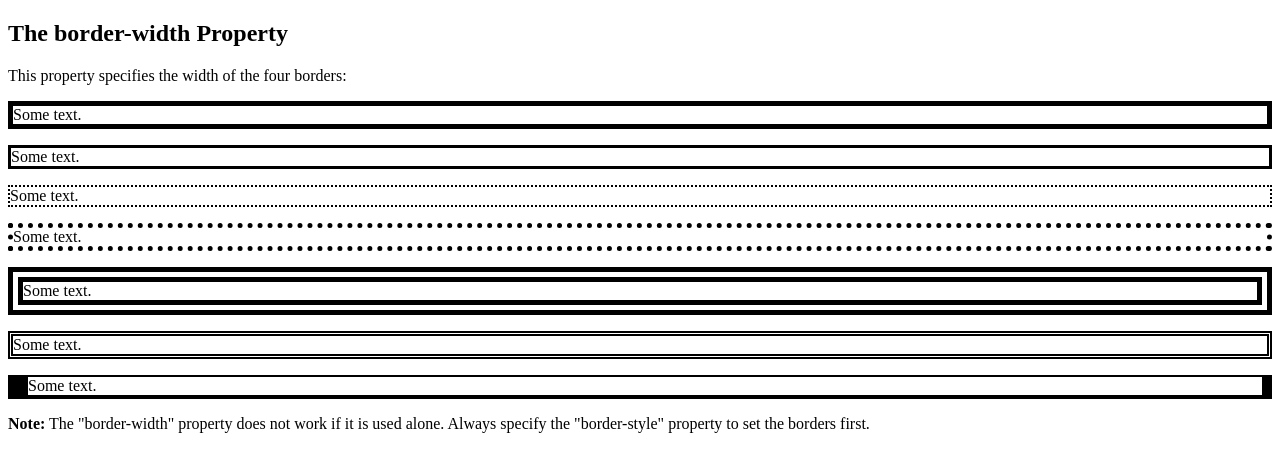
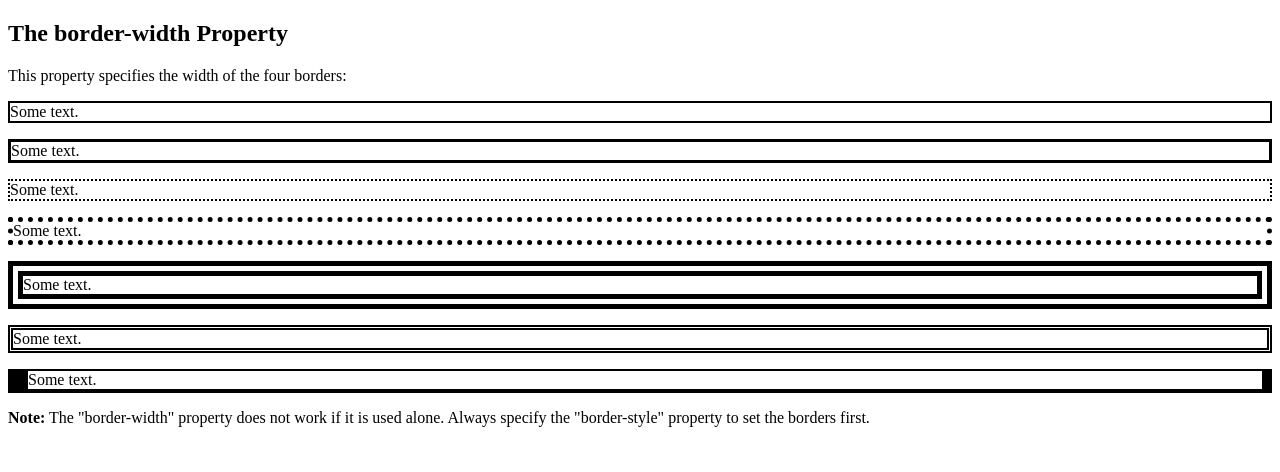
Before and after one commit to noinha31/-noinha31-.github.io, a plain HTML site: page index.html in a window 1280 px wide. Drawn offline with Linux system fonts and the light colour scheme.

Commit message:
Update index.html

```diff
--- a/index.html
+++ b/index.html
@@ -5,7 +5,7 @@
   <style>
 p.one {
     border-style: solid;
-    border-width: 5px;
+    border-width: 2px;
 }
 
 p.two {
@@ -44,7 +44,7 @@ p.seven {
 <h2>The border-width Property</h2>
 <p>This property specifies the width of the four borders:</p>
 
-<p class="one">Some text.</p>
+<p class="one" width="150">Some text.</p>
 <p class="two">Some text.</p>
 <p class="three">Some text.</p>
 <p class="four">Some text.</p>
```
